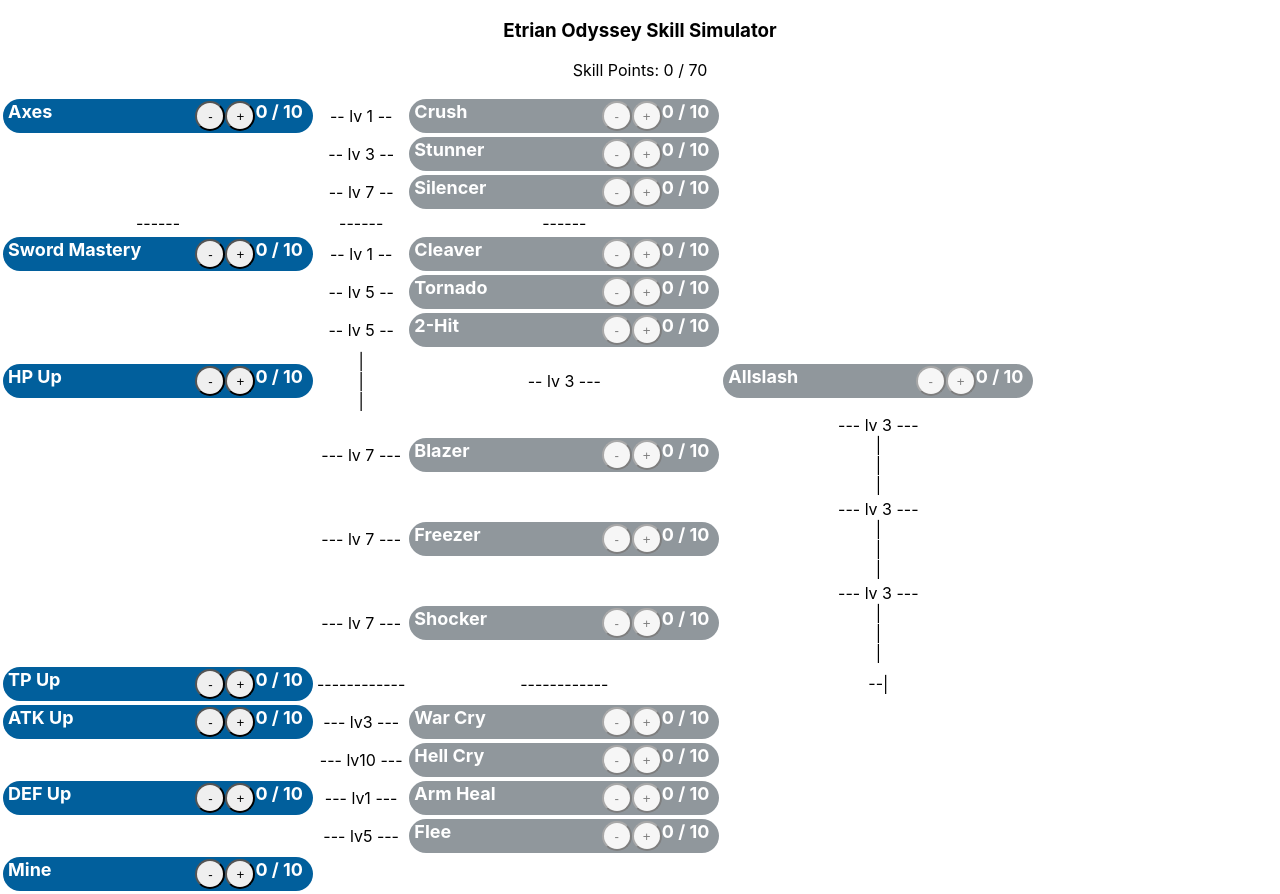
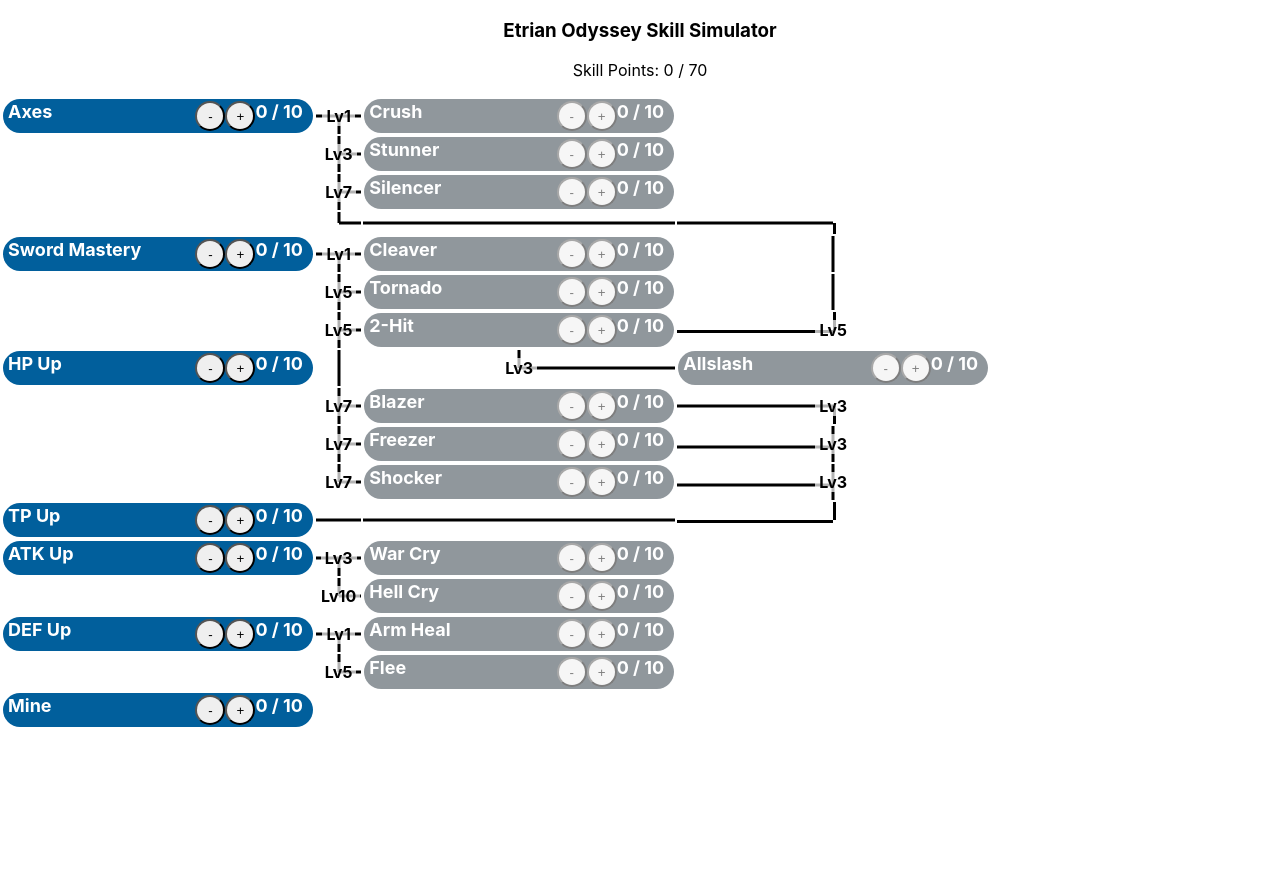
Before and after one commit to Hissvard/etrian-odyssey-skill-simulator, a React (Create React App) app: page / in a window 1280 px wide. After the commit the page ends 800 px from the top, so only its background shows below. Built offline with nearby package versions, Linux system fonts and the light colour scheme.

Commit message:
feat: components for connecting lines

```diff
--- a/src/App.js
+++ b/src/App.js
@@ -1,5 +1,13 @@
 import './App.css';
 import useSkillTree from "./hooks/useSkillTree";
+import CrossTop from "./components/Lines/CrossTop";
+import CrossLeft from "./components/Lines/CrossLeft";
+import CrossRight from "./components/Lines/CrossRight";
+import CornerBottomLeft from "./components/Lines/CornerBottomLeft";
+import CornerTopRight from "./components/Lines/CornerTopRight";
+import LineHorizontal from "./components/Lines/LineHorizontal";
+import LineVertical from "./components/Lines/LineVertical";
+import CornerBottomRight from "./components/Lines/CornerBottomRight";
 
 function App() {
     const skillTree = useSkillTree({
@@ -65,87 +73,91 @@ function App() {
                 <tbody>
                     <tr>
                         <td>{skillTree.component('Axes')}</td>
-                        <td>-- lv 1 --</td>
+                        <td style={{position: 'relative'}}><CrossTop text='Lv1'/></td>
                         <td>{skillTree.component('Crush')}</td>
                     </tr>
                     <tr>
                         <td></td>
-                        <td>-- lv 3 --</td>
+                        <td style={{position: 'relative'}}><CrossLeft text='Lv3'/></td>
                         <td>{skillTree.component('Stunner')}</td>
                     </tr>
                     <tr>
                         <td></td>
-                        <td>-- lv 7 --</td>
+                        <td style={{position: 'relative'}}><CrossLeft text='Lv7'/></td>
                         <td>{skillTree.component('Silencer')}</td>
                     </tr>
                     <tr>
-                        <td>------</td>
-                        <td>------</td>
-                        <td>------</td>
+                        <td></td>
+                        <td style={{position: 'relative'}}><CornerBottomLeft/></td>
+                        <td style={{position: 'relative'}}><LineHorizontal/></td>
+                        <td style={{position: 'relative'}}><CornerTopRight/></td>
                     </tr>
                     <tr>
                         <td>{skillTree.component('Sword Mastery')}</td>
-                        <td>-- lv 1 --</td>
+                        <td style={{position: 'relative'}}><CrossTop text='Lv1'/></td>
                         <td>{skillTree.component('Cleaver')}</td>
+                        <td style={{position: 'relative'}}><LineVertical/></td>
                     </tr>
                     <tr>
                         <td></td>
-                        <td>-- lv 5 --</td>
+                        <td style={{position: 'relative'}}><CrossLeft text='Lv5'/></td>
                         <td>{skillTree.component('Tornado')}</td>
+                        <td style={{position: 'relative'}}><LineVertical/></td>
                     </tr>
                     <tr>
                         <td></td>
-                        <td>-- lv 5 --</td>
+                        <td style={{position: 'relative'}}><CrossLeft text='Lv5'/></td>
                         <td>{skillTree.component('2-Hit')}</td>
+                        <td style={{position: 'relative'}}><CornerBottomRight text='Lv5'/></td>
                     </tr>
                     <tr>
                         <td>{skillTree.component('HP Up')}</td>
-                        <td>|<br/>|<br/>|<br/></td>
-                        <td>-- lv 3 ---</td>
+                        <td style={{position: 'relative'}}><LineVertical/></td>
+                        <td style={{position: 'relative'}}><CornerBottomLeft text='Lv3'/></td>
                         <td>{skillTree.component('Allslash')}</td>
                     </tr>
                     <tr>
                         <td></td>
-                        <td>--- lv 7 ---</td>
+                        <td style={{position: 'relative'}}><CrossLeft text='Lv7'/></td>
                         <td>{skillTree.component('Blazer')}</td>
-                        <td>--- lv 3 ---<br/>|<br/>|<br/>|</td>
+                        <td style={{position: 'relative'}}><CornerTopRight text='Lv3'/></td>
                     </tr>
                     <tr>
                         <td></td>
-                        <td>--- lv 7 ---</td>
+                        <td style={{position: 'relative'}}><CrossLeft text='Lv7'/></td>
                         <td>{skillTree.component('Freezer')}</td>
-                        <td>--- lv 3 ---<br/>|<br/>|<br/>|</td>
+                        <td style={{position: 'relative'}}><CrossRight text='Lv3'/></td>
                     </tr>
                     <tr>
                         <td></td>
-                        <td>--- lv 7 ---</td>
+                        <td style={{position: 'relative'}}><CornerBottomLeft text='Lv7'/></td>
                         <td>{skillTree.component('Shocker')}</td>
-                        <td>--- lv 3 ---<br/>|<br/>|<br/>|</td>
+                        <td style={{position: 'relative'}}><CrossRight text='Lv3'/></td>
                     </tr>
                     <tr>
                         <td>{skillTree.component('TP Up')}</td>
-                        <td>------------</td>
-                        <td>------------</td>
-                        <td>--|</td>
+                        <td style={{position: 'relative'}}><LineHorizontal/></td>
+                        <td style={{position: 'relative'}}><LineHorizontal/></td>
+                        <td style={{position: 'relative'}}><CornerBottomRight/></td>
                     </tr>
                     <tr>
                         <td>{skillTree.component('ATK Up')}</td>
-                        <td>--- lv3 ---</td>
+                        <td style={{position: 'relative'}}><CrossTop text='Lv3'/></td>
                         <td>{skillTree.component('War Cry')}</td>
                     </tr>
                     <tr>
                         <td></td>
-                        <td>--- lv10 ---</td>
+                        <td style={{position: 'relative'}}><CornerBottomLeft text='Lv10'/></td>
                         <td>{skillTree.component('Hell Cry')}</td>
                     </tr>
                     <tr>
                         <td>{skillTree.component('DEF Up')}</td>
-                        <td>--- lv1 ---</td>
+                        <td style={{position: 'relative'}}><CrossTop text='Lv1'/></td>
                         <td>{skillTree.component('Arm Heal')}</td>
                     </tr>
                     <tr>
                         <td></td>
-                        <td>--- lv5 ---</td>
+                        <td style={{position: 'relative'}}><CornerBottomLeft text='Lv5'/></td>
                         <td>{skillTree.component('Flee')}</td>
                     </tr>
                     <tr>
--- /dev/null
+++ b/src/components/Lines/CornerBottomLeft.jsx
@@ -0,0 +1,23 @@
+import React from "react";
+
+export default function CrossTopArrowRight(params) {
+    return (
+        <React.Fragment>
+            <div className='line' style={{
+                width: 3,
+                top: 0,
+                left: '50%',
+                bottom: '50%',
+                transform: 'translateX(-50%)',
+            }}></div>
+            <div className='line' style={{
+                height: 3,
+                left: '50%',
+                right: 0,
+                top: '50%',
+                transform: 'translateY(-50%)',
+            }}></div>
+            <div className="lineText">{params.text}</div>
+        </React.Fragment>
+    );
+}
--- /dev/null
+++ b/src/components/Lines/CornerBottomRight.jsx
@@ -0,0 +1,21 @@
+import React from "react";
+
+export default function CornerBottomRight(params) {
+    return (
+        <React.Fragment>
+            <div className='line' style={{
+                width: 3,
+                top: 0,
+                bottom: '50%',
+                left: '50%',
+            }}></div>
+            <div className='line' style={{
+                height: 3,
+                top: '50%',
+                right: '50%',
+                left: 0,
+            }}></div>
+            <div className="lineText">{params.text}</div>
+        </React.Fragment>
+    );
+}
--- /dev/null
+++ b/src/components/Lines/CornerTopRight.jsx
@@ -0,0 +1,22 @@
+import React from "react";
+
+export default function CornerTopRight(params) {
+    return (
+        <React.Fragment>
+            <div className='line' style={{
+                height: 3,
+                left: 0,
+                right: '50%',
+                top: '50%',
+                transform: 'translateY(-50%)',
+            }}></div>
+            <div className='line' style={{
+                width: 3,
+                left: '50%',
+                top: '50%',
+                bottom: 0,
+            }}></div>
+            <div className="lineText">{params.text}</div>
+        </React.Fragment>
+    );
+}
--- /dev/null
+++ b/src/components/Lines/CrossLeft.jsx
@@ -0,0 +1,23 @@
+import React from "react";
+
+export default function CrossLeft(params) {
+    return (
+        <React.Fragment>
+            <div className='line' style={{
+                width: 3,
+                top: 0,
+                bottom: 0,
+                left: '50%',
+                transform: 'translateX(-50%)',
+            }}></div>
+            <div className="line" style={{
+                height: 3,
+                left: '50%',
+                right: 0,
+                top: '50%',
+                transform: 'translateY(-50%)',
+            }}></div>
+            <div className="lineText">{params.text}</div>
+        </React.Fragment>
+    );
+}
--- /dev/null
+++ b/src/components/Lines/CrossRight.jsx
@@ -0,0 +1,23 @@
+import React from "react";
+
+export default function CrossLeft(params) {
+    return (
+        <React.Fragment>
+            <div className='line' style={{
+                width: 3,
+                top: 0,
+                bottom: 0,
+                left: '50%',
+                transform: 'translateX(-50%)',
+            }}></div>
+            <div className="line" style={{
+                height: 3,
+                right: '50%',
+                left: 0,
+                top: '50%',
+                transform: 'translateY(50%)',
+            }}></div>
+            <div className="lineText">{params.text}</div>
+        </React.Fragment>
+    );
+}
--- /dev/null
+++ b/src/components/Lines/CrossTop.jsx
@@ -0,0 +1,23 @@
+import React from "react";
+
+export default function CrossTop(params) {
+    return (
+        <React.Fragment>
+            <div className='line' style={{
+                left: 0,
+                right: 0,
+                top: '50%',
+                height: 3,
+                transform: 'translateY(-50%)',
+            }}></div>
+            <div className='line' style={{
+                left: '50%',
+                top: '50%',
+                bottom: 0,
+                width: 3,
+                transform: 'translateX(-50%)',
+            }}></div>
+            <div className="lineText">{params.text}</div>
+        </React.Fragment>
+    );
+}
--- /dev/null
+++ b/src/components/Lines/LineHorizontal.jsx
@@ -0,0 +1,16 @@
+import React from "react";
+
+export default function LineHorizontal(params) {
+    return (
+        <React.Fragment>
+            <div className='line' style={{
+                left: 0,
+                right: 0,
+                top: '50%',
+                transform: 'translateY(-50%)',
+                height: 3,
+            }}></div>
+            <div className="lineText">{params.text}</div>
+        </React.Fragment>
+    );
+}
--- /dev/null
+++ b/src/components/Lines/LineVertical.jsx
@@ -0,0 +1,16 @@
+import React from "react";
+
+export default function LineHorizontal(params) {
+    return (
+        <React.Fragment>
+            <div className='line' style={{
+                left: '50%',
+                transform: 'translateX(-50%)',
+                top: 0,
+                bottom: 0,
+                width: 3,
+            }}></div>
+            <div className="lineText">{params.text}</div>
+        </React.Fragment>
+    );
+}
--- a/src/index.css
+++ b/src/index.css
@@ -7,7 +7,17 @@ body {
   -moz-osx-font-smoothing: grayscale;
 }
 
-code {
-  font-family: source-code-pro, Menlo, Monaco, Consolas, 'Courier New',
-    monospace;
+.line {
+  position: absolute;
+  background: black;
 }
+
+.lineText {
+  background: rgba(255, 255, 255, .7);
+  display: inline-block;
+  position: relative;
+  z-index: 999;
+  padding-left: 4px;
+  padding-right: 4px;
+  font-weight: bold;
+}
```
